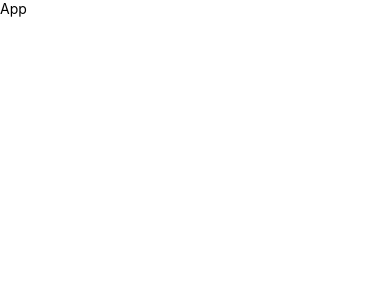
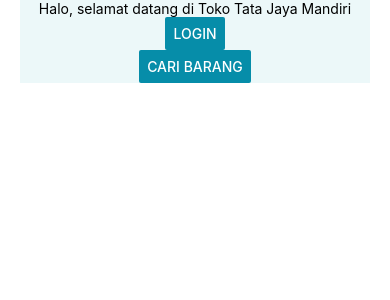
Before and after one commit to muamarzidan/ListItemStore_ReactNative, a React Native app: screen / in a window 390 px wide. Shown: the top 300 px of the page. Built offline with nearby package versions, Linux system fonts and the light colour scheme.

Commit message:
day1 add page

```diff
--- a/App.tsx
+++ b/App.tsx
@@ -1,10 +1,32 @@
-import { View, Text, StyleSheet} from 'react-native'
+import { View, Text, StyleSheet, Button} from 'react-native'
 import React from 'react'
+
+const styles = StyleSheet.create({
+  container: {
+    flex: 1,
+    backgroundColor: '#ECF8F9',
+    marginHorizontal: 20
+  },
+});
 
 export default function App() {
   return (
     <View>
-      <Text>App</Text>
+      <View style={styles.container}>
+        <View style={{justifyContent: 'center', alignItems: 'center'}}>
+          <Text style={{color: 'black'}}>Halo, selamat datang di Toko Tata Jaya Mandiri</Text>
+          <Button
+            // onPress={onPressLearnMore}
+            title="Login"
+            color="#068DA9"
+          />
+          <Button
+            // onPress={onPressLearnMore}
+            title="Cari Barang"
+            color="#068DA9"
+          />
+        </View>
+      </View>
     </View>
   )
-}
+};
```
Also changed, not shown: src/pages/DashboardPage.tsx (added), src/pages/ItemPage.tsx (added), src/pages/LoginPage.tsx (added).
